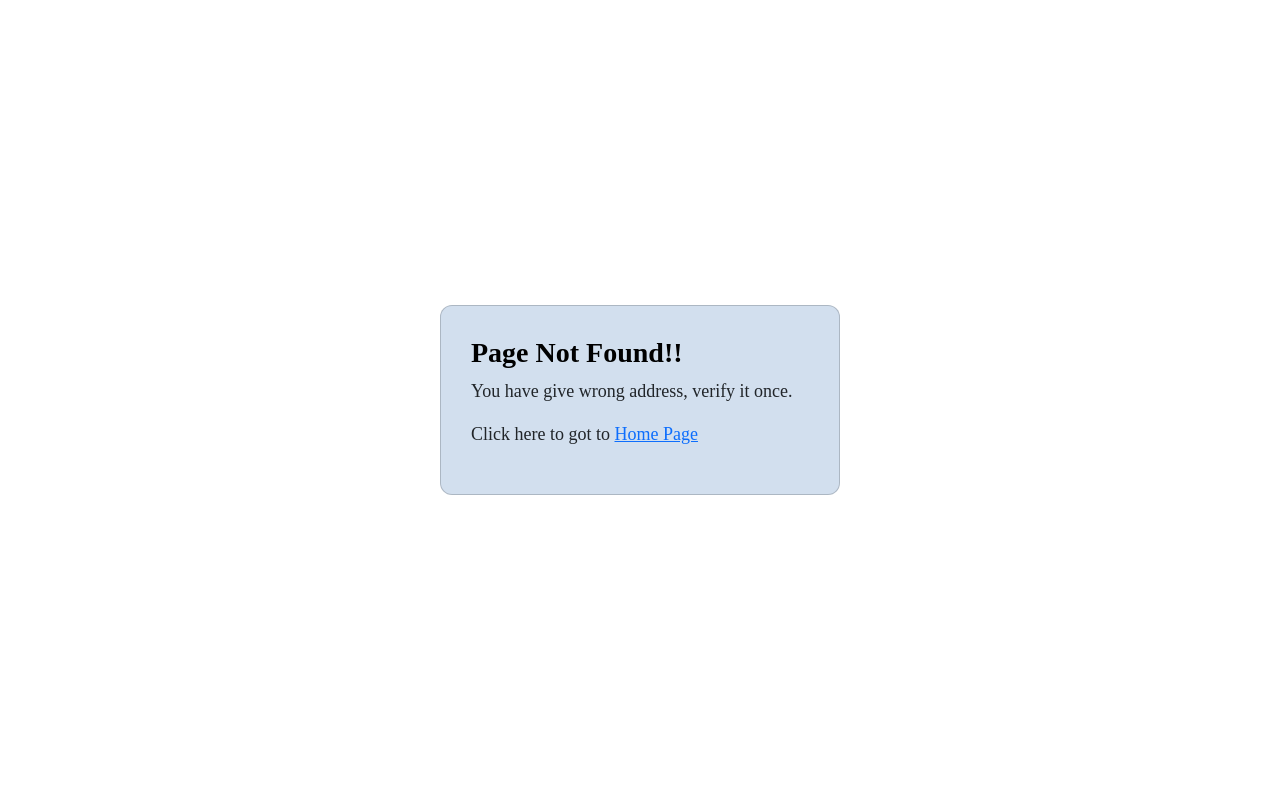
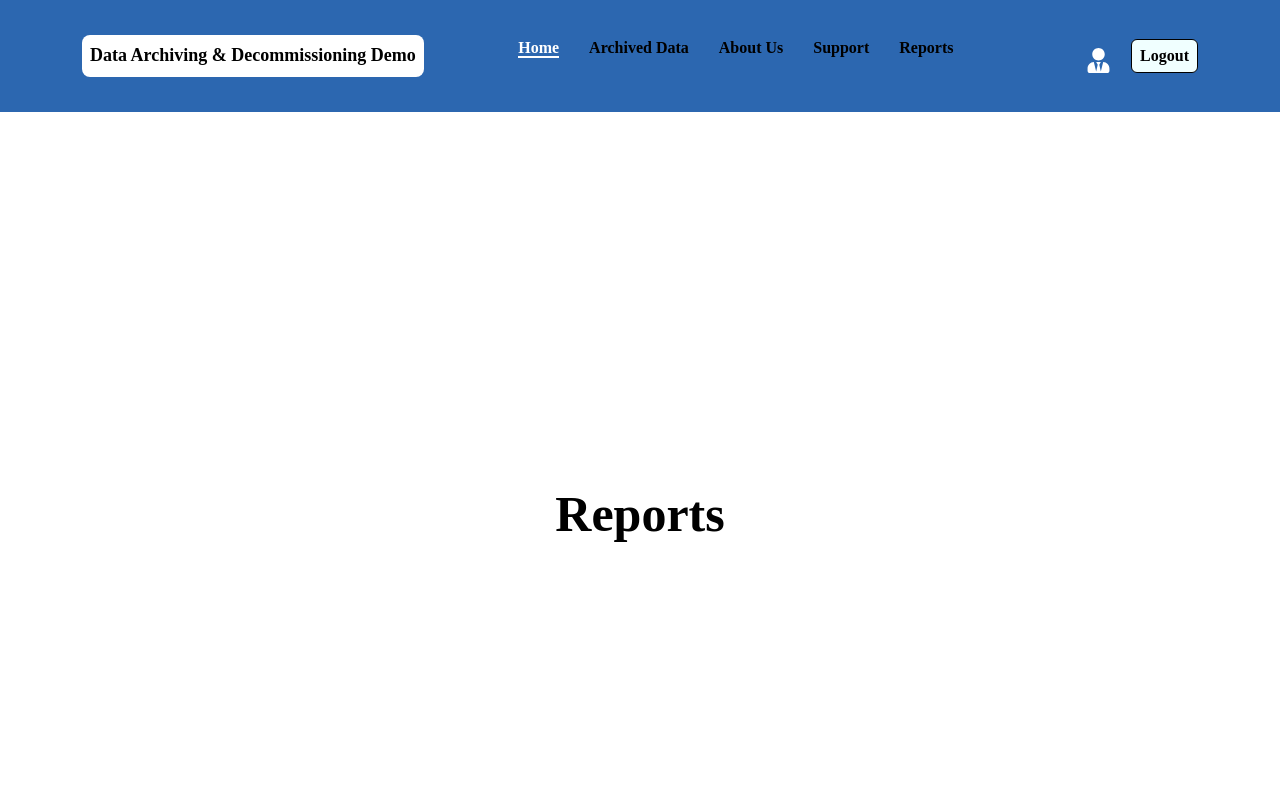
Before and after one commit to RupendraCHA/DOI_DEMO, a React (Vite) app in the folder frontend/: page /reports in a window 1280 px wide. Before the commit this address had no page. Shown: the top 800 px of the page. Built offline with nearby package versions, Linux system fonts and the light colour scheme.

Commit message:
adding Reports section

```diff
--- a/frontend/src/App.jsx
+++ b/frontend/src/App.jsx
@@ -17,6 +17,7 @@ import Contact from "./components/Contact/Contact";
 import DateRangeFilter from "./components/date";
 import FileUpload from "./components/FileUpload/fileUpload";
 import FileDownload from "./components/fileDownload";
+import Reports from "./components/Reports/Reports";
 
 const App = () => {
   return (
@@ -80,6 +81,17 @@ const App = () => {
         ></Route>
         <Route
           exact
+          path="/reports"
+          element={
+            <>
+              <Header message="" />
+              <Reports />
+              <Footer />
+            </>
+          }
+        ></Route>
+        <Route
+          exact
           path="/fileUpload"
           element={
             <>
--- a/frontend/src/components/Header/Header1.jsx
+++ b/frontend/src/components/Header/Header1.jsx
@@ -206,6 +206,17 @@ const Header = ({
                   </a>
                 </li>
               </Link>
+              <Link to="/reports">
+                <li>
+                  <a
+                    href="#"
+                    onClick={() => setMenu("reports")}
+                    className={menu === "reports" ? "active" : "tab"}
+                  >
+                    Reports
+                  </a>
+                </li>
+              </Link>
             </ul>
             <div className="menu-icon-section" onClick={handleTabClick}>
               {isOpenActive === false ? (
--- /dev/null
+++ b/frontend/src/components/Reports/Reports.css
@@ -0,0 +1,12 @@
+.reports-container {
+  min-height: 100vh;
+  display: flex;
+  justify-content: center;
+  align-items: center;
+
+  div {
+    h1 {
+      font-size: 50px;
+    }
+  }
+}
--- /dev/null
+++ b/frontend/src/components/Reports/Reports.jsx
@@ -0,0 +1,14 @@
+import React from "react";
+import "./Reports.css";
+
+const Reports = () => {
+  return (
+    <div className="reports-container">
+      <div>
+        <h1>Reports</h1>
+      </div>
+    </div>
+  );
+};
+
+export default Reports;
```
